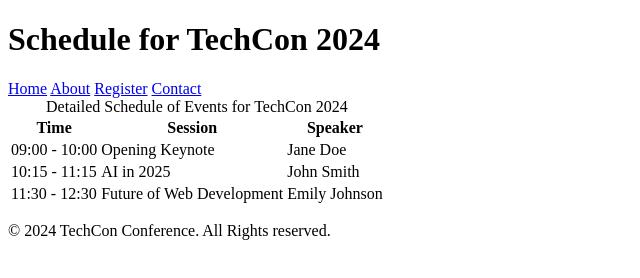
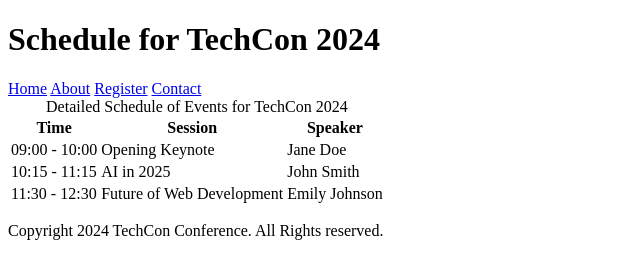
Before and after one commit to KukuYiehalem/TechCon_HTML, a plain HTML site: page techcon_website/schedule.html in a window 1280 px wide. Shown: the whole page, without its empty margins (0-640 px from the left). Drawn offline with Linux system fonts and the light colour scheme.

Commit message:
fix footer to include literal copyright

```diff
--- a/techcon_website/schedule.html
+++ b/techcon_website/schedule.html
@@ -45,7 +45,7 @@
 			</table>
 		</main>
 		<footer>
-			<p>&copy; 2024 TechCon Conference. All Rights reserved.</p>
+			<p>Copyright 2024 TechCon Conference. All Rights reserved.</p>
 		</footer>
 	</body>
 </html>
```
